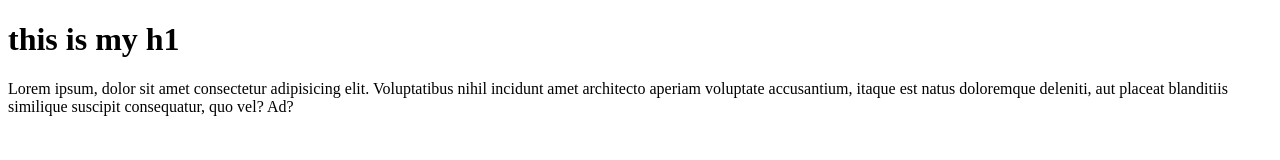
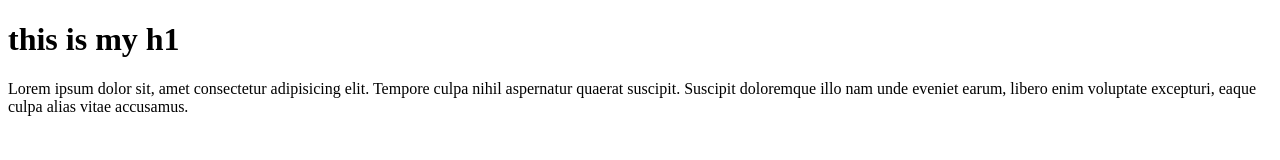
Before and after one commit to abdulkader10/web-development-edution-part, a plain HTML site: page index.html in a window 1280 px wide. Drawn offline with Linux system fonts and the light colour scheme.

Commit message:
loram github change

```diff
--- a/index.html
+++ b/index.html
@@ -7,8 +7,7 @@
 </head>
 <body>
     <h1>this is my h1</h1>
-    Lorem ipsum, dolor sit amet consectetur adipisicing elit. Voluptatibus nihil incidunt amet architecto aperiam voluptate accusantium, itaque est natus doloremque deleniti, aut placeat blanditiis similique suscipit consequatur, quo vel? Ad?
-
+   <p>Lorem ipsum dolor sit, amet consectetur adipisicing elit. Tempore culpa nihil aspernatur quaerat suscipit. Suscipit doloremque illo nam unde eveniet earum, libero enim voluptate excepturi, eaque culpa alias vitae accusamus.</p>
 
 
 </body>
```
